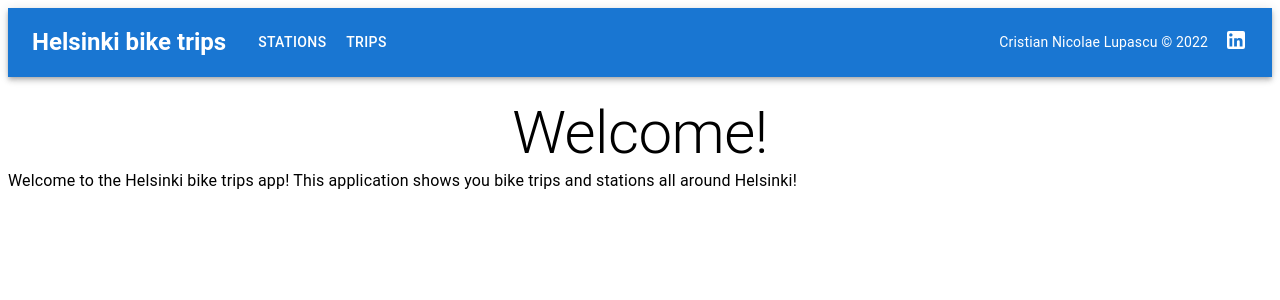
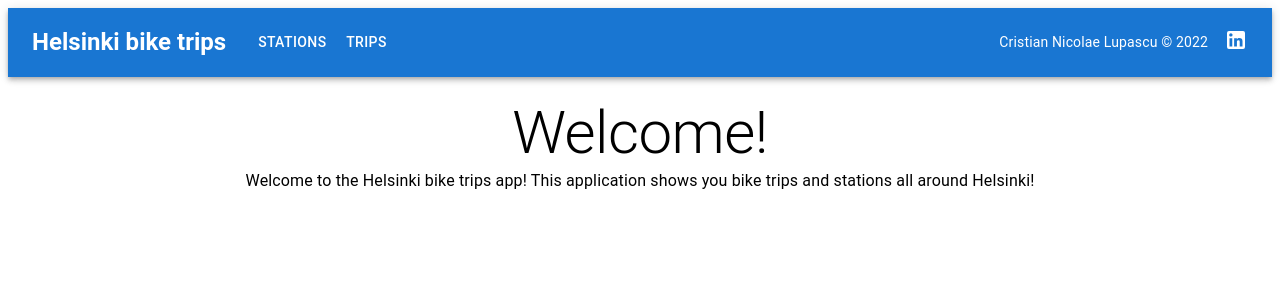
Before and after one commit to solita-cristian/Helsinki-bike-trips, a React (Create React App) app in the folder frontend/: page / in a window 1280 px wide. Shown: the top 300 px of the page. Built offline with nearby package versions, Linux system fonts and the light colour scheme; the HTML template or start-up script is replaced by a standard one.

Commit message:
Home page styling

```diff
--- a/frontend/src/components/template/Home.tsx
+++ b/frontend/src/components/template/Home.tsx
@@ -5,7 +5,7 @@ export default function Home() {
   return (
     <div>
         <Typography variant='h2' className='title'>Welcome!</Typography>
-        <Typography variant='body1' className='body'>
+        <Typography variant='body1' style={{textAlign: 'center'}}>
             Welcome to the Helsinki bike trips app! This application shows you bike trips and stations all around Helsinki!
         </Typography>
     </div>
```
